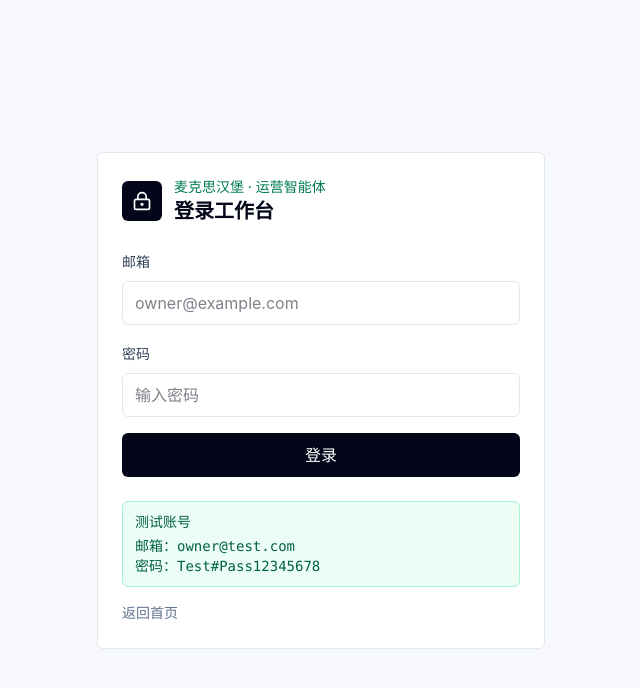
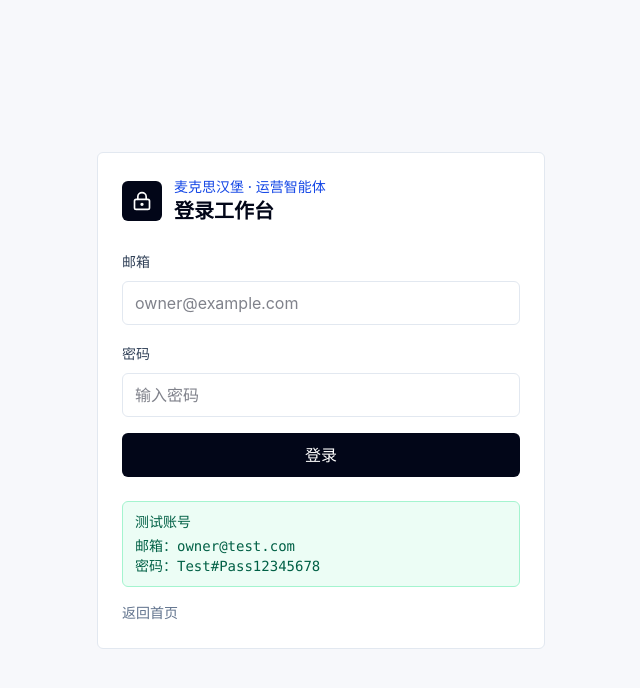
Before and after one commit to haojiezhao343-code/ecommerce-operation-assistant, a Next.js app in the folder web/: page /login in a window 1280 px wide. Shown: the top 688 px of the page, without its empty margins (319-959 px from the left). Built offline with nearby package versions, Linux system fonts and the light colour scheme.

Commit message:
style: 运营工作台商务简约视觉升级（cyan家族统一商务蓝/五色图标网格收敛/数字等宽）

```diff
--- a/web/src/app/globals.css
+++ b/web/src/app/globals.css
@@ -1,10 +1,19 @@
 @import "tailwindcss";
 
 :root {
-  --background: #f7f8fb;
+  --background: #f7f8fa;
   --foreground: #0f172a;
   --app-font-sans: "Inter", "Segoe UI", "PingFang SC", "Microsoft YaHei", Arial, Helvetica, sans-serif;
   --app-font-mono: "Cascadia Code", "SFMono-Regular", Consolas, "Liberation Mono", monospace;
+
+  /* ── 商务简约色彩映射：cyan 家族统一收敛为商务蓝 ── */
+  --color-cyan-50: #f5f8ff;
+  --color-cyan-100: #e0e9fd;
+  --color-cyan-200: #c7d7fe;
+  --color-cyan-300: #a9c0fb;
+  --color-cyan-700: #1d4ed8;
+  --color-cyan-800: #1e40af;
+  --color-cyan-900: #1e3a8a;
 }
 
 @theme inline {
@@ -18,6 +27,27 @@
   background: var(--background);
   color: var(--foreground);
   font-family: var(--app-font-sans);
+  font-variant-numeric: tabular-nums;
+  -webkit-font-smoothing: antialiased;
+}
+
+::selection {
+  background: #dbeafe;
+}
+
+::-webkit-scrollbar {
+  width: 6px;
+  height: 6px;
+}
+::-webkit-scrollbar-track {
+  background: transparent;
+}
+::-webkit-scrollbar-thumb {
+  background: #cbd5e1;
+  border-radius: 3px;
+}
+::-webkit-scrollbar-thumb:hover {
+  background: #94a3b8;
 }
 
 button,
--- a/web/src/app/login/page.tsx
+++ b/web/src/app/login/page.tsx
@@ -18,7 +18,7 @@
             <LockKeyhole className="h-5 w-5" aria-hidden="true" />
           </div>
           <div>
-            <p className="text-sm font-medium text-emerald-700">麦克思汉堡 · 运营智能体</p>
+            <p className="text-sm font-medium text-blue-700">麦克思汉堡 · 运营智能体</p>
             <h1 className="text-xl font-semibold">登录工作台</h1>
           </div>
         </div>
@@ -36,7 +36,7 @@
               name="email"
               type="email"
               required
-              className="mt-2 h-11 w-full rounded-md border border-slate-200 px-3 text-sm outline-none focus:border-emerald-500 focus:ring-4 focus:ring-emerald-100"
+              className="mt-2 h-11 w-full rounded-md border border-slate-200 px-3 text-sm outline-none focus:border-blue-700 focus:ring-4 focus:ring-blue-100"
               placeholder="owner@example.com"
             />
           </label>
@@ -46,7 +46,7 @@
               name="password"
               type="password"
               required
-              className="mt-2 h-11 w-full rounded-md border border-slate-200 px-3 text-sm outline-none focus:border-emerald-500 focus:ring-4 focus:ring-emerald-100"
+              className="mt-2 h-11 w-full rounded-md border border-slate-200 px-3 text-sm outline-none focus:border-blue-700 focus:ring-4 focus:ring-blue-100"
               placeholder="输入密码"
             />
           </label>
--- a/web/src/app/page.tsx
+++ b/web/src/app/page.tsx
@@ -42,11 +42,11 @@
 ];
 
 const workflow = [
-  { title: "建店建档", icon: Building2, tone: "bg-sky-100 text-sky-700", href: "/" },
-  { title: "导入数据", icon: ClipboardList, tone: "bg-cyan-100 text-cyan-700", href: "/imports" },
-  { title: "补商品信息", icon: ImageIcon, tone: "bg-emerald-100 text-emerald-700", href: "/?workflow=product" },
-  { title: "投放建议", icon: Megaphone, tone: "bg-amber-100 text-amber-700", href: "/?workflow=ads" },
-  { title: "周期复盘", icon: FileText, tone: "bg-rose-100 text-rose-700", href: "/?workflow=review" },
+  { title: "建店建档", icon: Building2, tone: "bg-[#eef2f9] text-[#1d4ed8]", href: "/" },
+  { title: "导入数据", icon: ClipboardList, tone: "bg-[#eef2f9] text-[#1d4ed8]", href: "/imports" },
+  { title: "补商品信息", icon: ImageIcon, tone: "bg-[#eef2f9] text-[#1d4ed8]", href: "/?workflow=product" },
+  { title: "投放建议", icon: Megaphone, tone: "bg-[#eef2f9] text-[#1d4ed8]", href: "/?workflow=ads" },
+  { title: "周期复盘", icon: FileText, tone: "bg-[#eef2f9] text-[#1d4ed8]", href: "/?workflow=review" },
 ];
 
 type HomeProps = {
```
